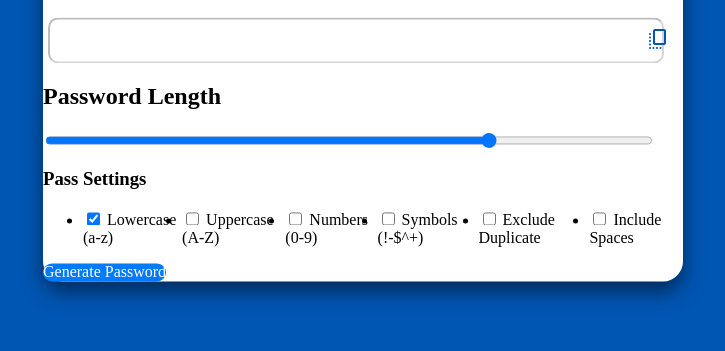
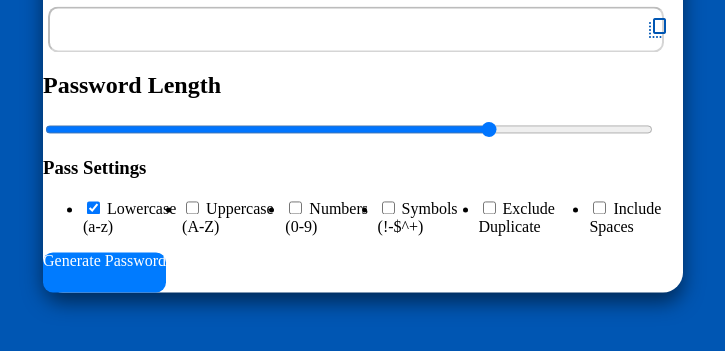
Before and after one commit to RamMG21/100-days-javascript, a plain HTML site: page #03 - Psw Generator/index.html in a window 1280 px wide. Shown: the part 307-658 px from the top of the page, without its empty margins (277-1002 px from the left). Drawn offline with nearby package versions, Linux system fonts and the light colour scheme.

Commit message:
Update style.css

```diff
--- a/#03 - Psw Generator/style.css
+++ b/#03 - Psw Generator/style.css
@@ -77,13 +77,12 @@ h3{
     display: flex;
     color: #007bff;
     text-decoration: none;
-
-
+    width: 500px;
+    height: 40px;
 }
 
-
-.generate-button{
-
+.gbutton a{
+    display: flex;
     text-decoration: none;
     background-color: #007bff;
     color: #fff;
@@ -91,6 +90,7 @@ h3{
     transition: background-color 0.3s;
 }
 
+
 .generate-button:hover{
     background-color: #0056b3;
 }
```
